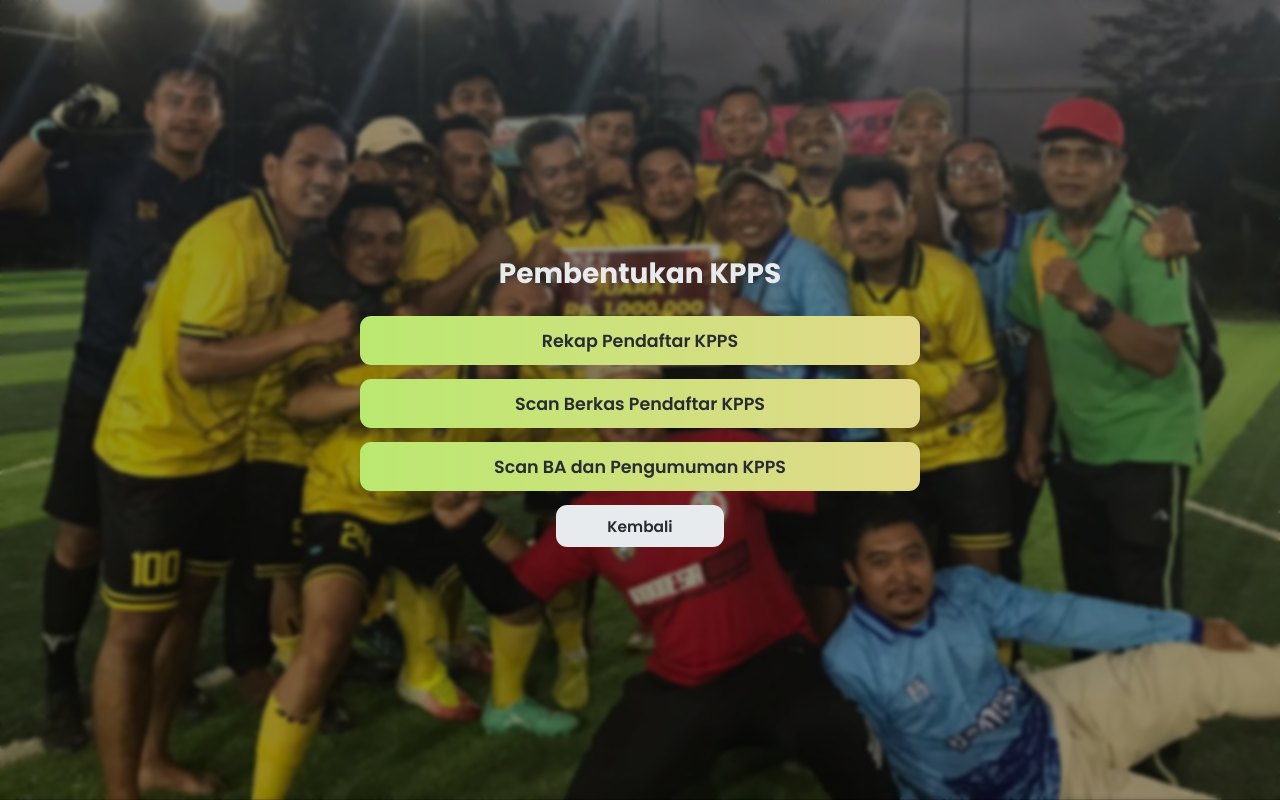
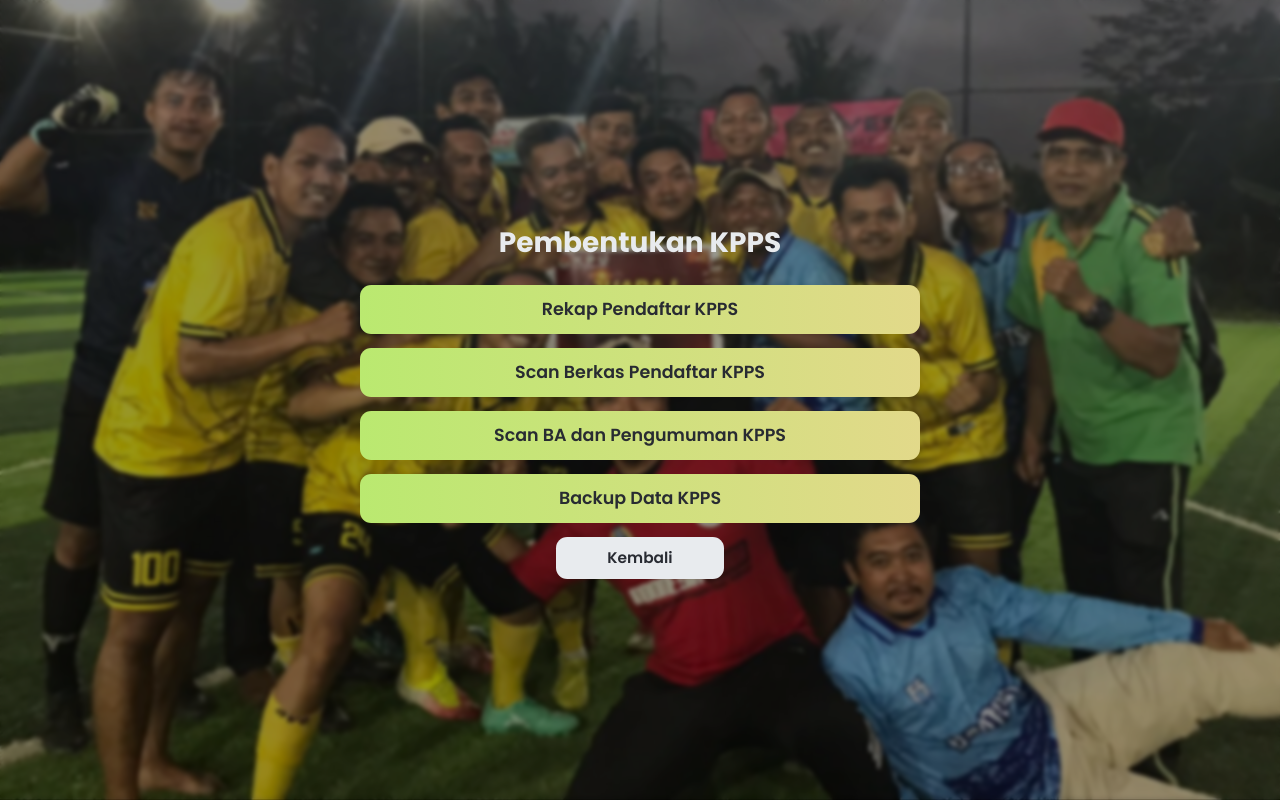
Before and after one commit to ppk-bbs/ppk-bbs.github.io, a plain HTML site: page sdm, parmas dan sosdiklih/pembentukan kpps.html in a window 1280 px wide. Drawn offline with Linux system fonts and the light colour scheme.

Commit message:
pembentukan kpps.html

```diff
--- a/sdm, parmas dan sosdiklih/pembentukan kpps.html
+++ b/sdm, parmas dan sosdiklih/pembentukan kpps.html
@@ -20,6 +20,8 @@
                 KPPS</a>
             <a href="https://drive.google.com/drive/folders/1zMbMBheeXLMkbc5Z5ceDrMDiESw_PuTM?usp=sharing"
                 target="_blank">Scan BA dan Pengumuman KPPS</a>
+            <a href="https://docs.google.com/spreadsheets/d/1plBbJdBOTlC_Bb2ZgMwSw6sjEaB2ScFoi7ckf03vgUs/edit?usp=sharing"
+                target="_blank">Backup Data KPPS</a>
             <span>
                 <a href="../sdm, parmas dan sosdiklih/index.html">Kembali</a>
             </span>
```
